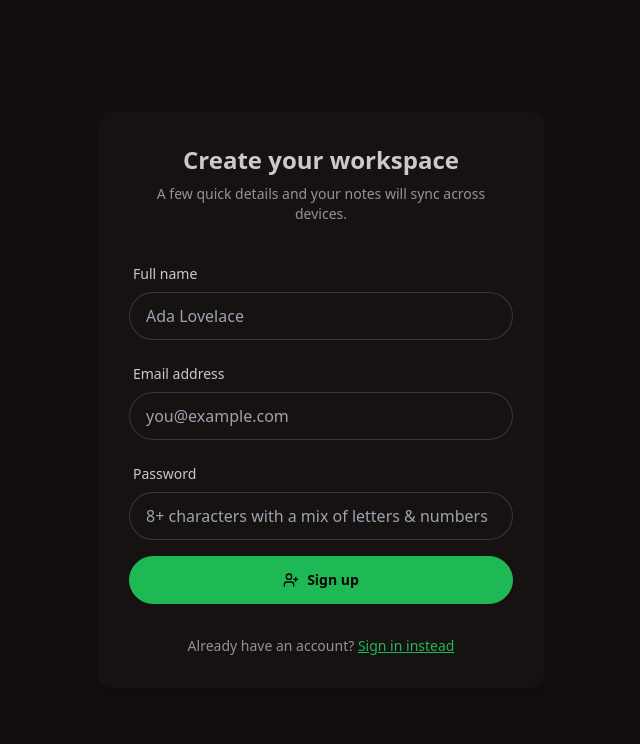
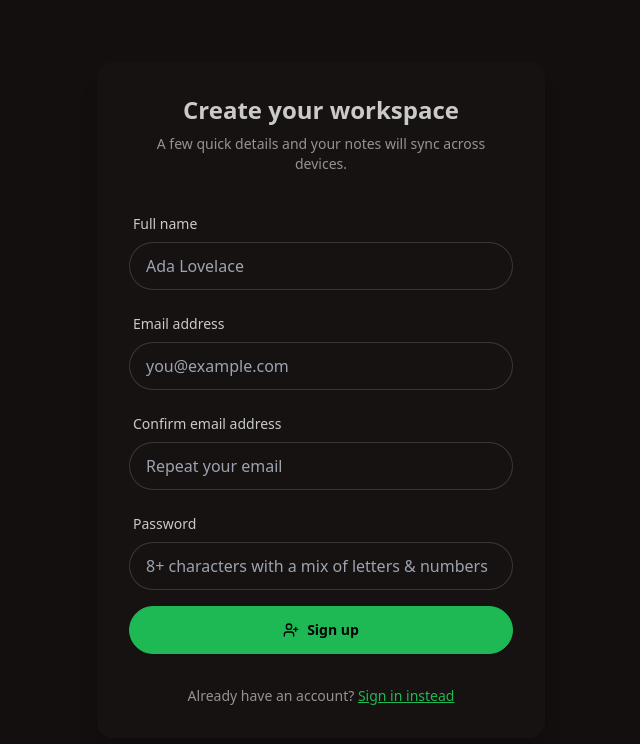
Before and after one commit to redaalch/notesBoard, a React (Vite) app in the folder frontend/: page /register in a window 1280 px wide. Shown: the top 744 px of the page, without its empty margins (319-959 px from the left). Built offline with nearby package versions, Linux system fonts and the light colour scheme; no server answers.

Commit message:
feat: enhance registration process; add confirm email field and validation checks

```diff
--- a/frontend/src/pages/RegisterPage.jsx
+++ b/frontend/src/pages/RegisterPage.jsx
@@ -1,5 +1,6 @@
 import { useEffect, useState } from "react";
 import { Link, useLocation, useNavigate } from "react-router-dom";
+import toast from "react-hot-toast";
 import { LoaderIcon, UserPlusIcon } from "lucide-react";
 import useAuth from "../hooks/useAuth.js";
 
@@ -7,6 +8,7 @@ const RegisterPage = () => {
   const { register, user, initializing } = useAuth();
   const [name, setName] = useState("");
   const [email, setEmail] = useState("");
+  const [confirmEmail, setConfirmEmail] = useState("");
   const [password, setPassword] = useState("");
   const [loading, setLoading] = useState(false);
   const navigate = useNavigate();
@@ -22,9 +24,23 @@ const RegisterPage = () => {
   const handleSubmit = async (event) => {
     event.preventDefault();
     if (loading) return;
+    const normalizedEmail = email.trim().toLowerCase();
+    const normalizedConfirmEmail = confirmEmail.trim().toLowerCase();
+    const trimmedName = name.trim();
+
+    if (!trimmedName || !normalizedEmail || !normalizedConfirmEmail) {
+      toast.error("All fields are required");
+      return;
+    }
+
+    if (normalizedEmail !== normalizedConfirmEmail) {
+      toast.error("Email addresses do not match");
+      return;
+    }
+
     setLoading(true);
     try {
-      await register({ name, email, password });
+      await register({ name: trimmedName, email: normalizedEmail, password });
       const redirectTo = location.state?.from ?? "/app";
       navigate(redirectTo, { replace: true });
     } catch {
@@ -79,6 +95,21 @@ const RegisterPage = () => {
 
               <label className="form-control">
                 <span className="label">
+                  <span className="label-text">Confirm email address</span>
+                </span>
+                <input
+                  type="email"
+                  value={confirmEmail}
+                  onChange={(event) => setConfirmEmail(event.target.value)}
+                  placeholder="Repeat your email"
+                  className="input input-bordered"
+                  required
+                  autoComplete="email"
+                />
+              </label>
+
+              <label className="form-control">
+                <span className="label">
                   <span className="label-text">Password</span>
                 </span>
                 <input
```
